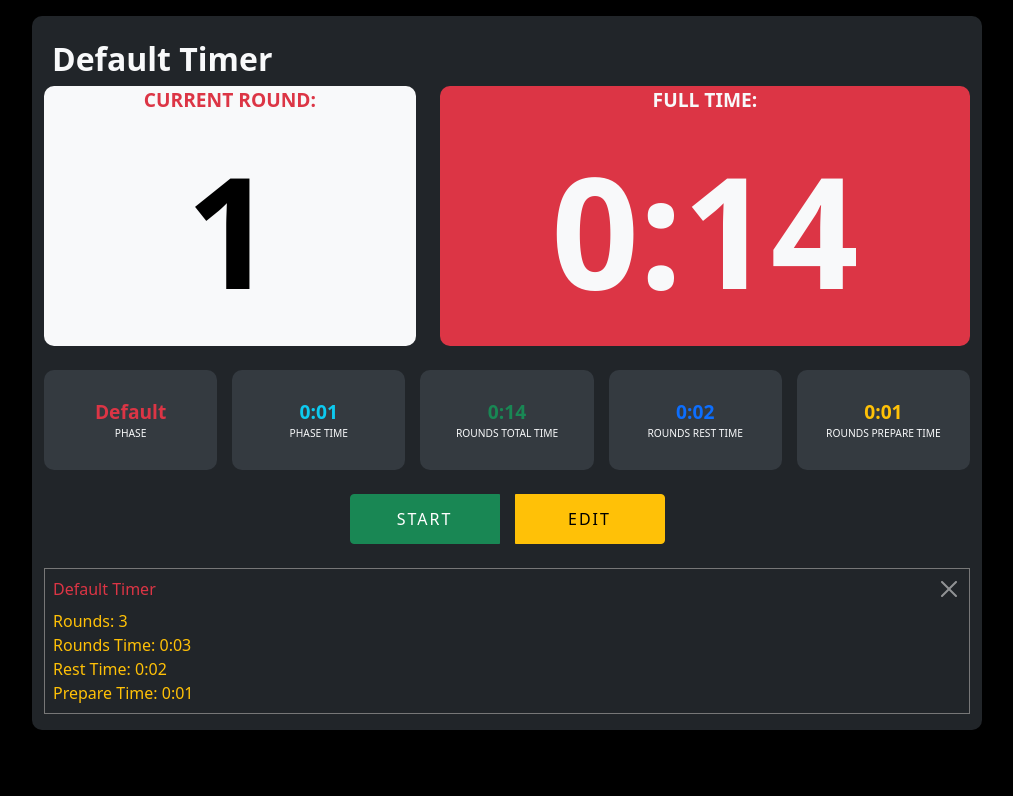
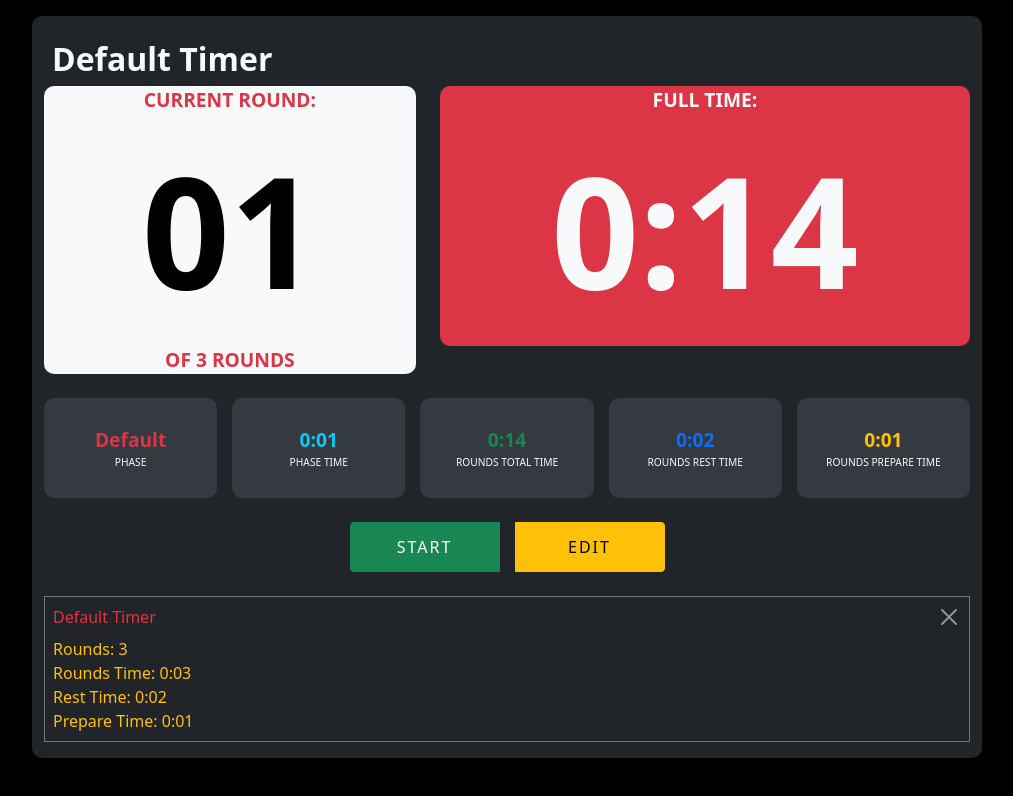
Before and after one commit to Omega24v/BoxingApp, a React (Create React App) app: page / in a window 1280 px wide. Shown: the top 796 px of the page, without its empty margins (133-1146 px from the left). Built offline with nearby package versions, Linux system fonts and the light colour scheme.

Commit message:
add check round condition

```diff
--- a/src/components/timer/Timer.js
+++ b/src/components/timer/Timer.js
@@ -81,6 +81,8 @@ const Timer = props => {
         props.setIntervalId(newIntervalId);
     }
 
+    console.log(props);
+
     return (
         <>
             <Row className="mb-4">
@@ -88,7 +90,10 @@ const Timer = props => {
                 <Col lg={5}>
                     <div className="timer-big current-round">
                         <span className="timer-big__text">Current Round: </span>
-                        <span className="timer-big__count">{ props.currentRound }</span>
+                        <span className="timer-big__count">
+                            { props.currentRound > 9 ? props.currentRound : `0${props.currentRound}`}
+                        </span>
+                        <span className="timer-big__text">OF {props.currTimer.rounds} ROUNDS</span>
                     </div>
                 </Col>
                 <Col lg={7}>
```
